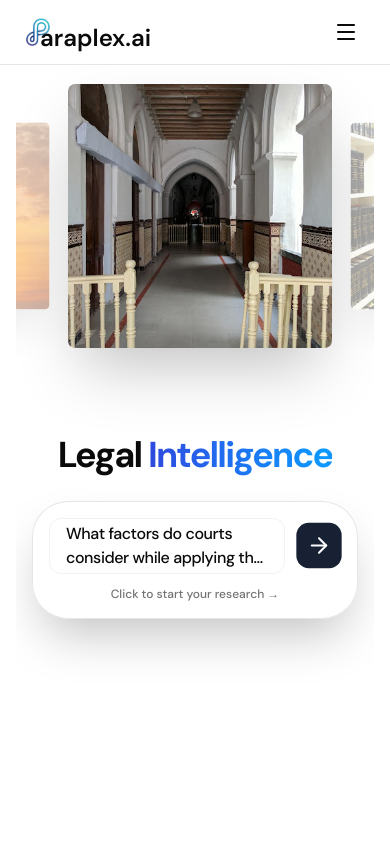
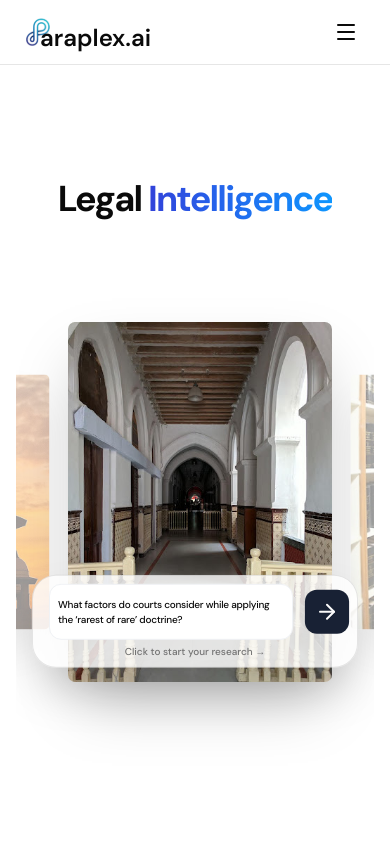
Before and after one commit to thelexbot/lex_html, a Next.js app: page / in a window 390 px wide. Shown: the top 844 px of the page. Built offline with nearby package versions, Linux system fonts and the light colour scheme.

Commit message:
codeUpdated

```diff
--- a/app/globals.css
+++ b/app/globals.css
@@ -104,3 +104,12 @@
 .scrollbar-hide::-webkit-scrollbar {
   display: none;
 }
+
+@keyframes scroll {
+  from {
+    transform: translateX(0);
+  }
+  to {
+    transform: translateX(calc(-50% - 1rem));
+  }
+}
--- a/components/layouts/HeroClient.tsx
+++ b/components/layouts/HeroClient.tsx
@@ -1,4 +1,3 @@
-// components/layouts/HeroClient.tsx
 "use client";
 
 import { useState } from "react";
@@ -45,15 +44,15 @@ export default function HeroClient() {
   };
 
   return (
-    <>
-      <div className="relative w-full h-1/2 md:absolute md:inset-0 z-0 md:h-full">
+    <div className="relative w-full h-screen overflow-hidden">
+      <div className="w-full h-full absolute inset-0 z-0">
         <ImageScroller images={slides} onIndexChange={handleIndexChange} />
       </div>
 
-      <div className="relative z-10 w-full pointer-events-none px-4 md:mt-72 pb-12 md:pb-0">
+      <div className="absolute inset-0 z-10 w-full h-full pointer-events-none px-4 flex flex-col items-center justify-center">
         <FadeUp
           delay={0.1}
-          className="w-full flex justify-center mb-6 md:mb-10 md:-translate-y-40"
+          className="w-full flex justify-center mb-4 md:mb-10 translate-y-[-20vh] md:translate-y-[-13vh]"
         >
           <h1 className="text-4xl md:text-7xl font-bold tracking-tighter text-center leading-tight">
             <span className="text-foreground">Legal</span>{" "}
@@ -76,12 +75,15 @@ export default function HeroClient() {
           </h1>
         </FadeUp>
 
-        <FadeUp delay={0.2} className="w-full flex justify-center">
+        <FadeUp
+          delay={0.2}
+          className="w-full flex justify-center translate-y-[20vh] md:translate-y-[12vh]"
+        >
           <div className="pointer-events-auto w-full max-w-4xl">
             <PromptCard text={currentText} />
           </div>
         </FadeUp>
       </div>
-    </>
+    </div>
   );
 }
--- a/components/layouts/Reviews.tsx
+++ b/components/layouts/Reviews.tsx
@@ -92,11 +92,11 @@ const Reviews = () => {
       <div className="absolute bottom-1/4 right-1/4 w-96 h-96 bg-blue-600/10 rounded-full blur-[120px] pointer-events-none opacity-50" />
 
       <div className="container relative mx-auto px-4 md:px-6 z-20">
-        <div className="text-center mb-16 space-y-4">
-          <h2 className="text-4xl md:text-5xl font-bold tracking-tight text-foreground">
+        <div className="text-center mb-6 md:mb-16 space-y-4">
+          <h2 className="text-3xl md:text-5xl font-bold tracking-tight text-foreground">
             What People Are Saying
           </h2>
-          <p className="mx-auto max-w-2xl text-lg text-muted-foreground">
+          <p className="mx-auto max-w-2xl text-md md:text-lg text-muted-foreground">
             Trusted by legal professionals across India for its accuracy and
             efficiency.
           </p>
@@ -107,11 +107,13 @@ const Reviews = () => {
           <div className="absolute right-0 top-0 bottom-0 w-32 bg-linear-to-l from-background to-transparent z-30 pointer-events-none" />
 
           <div
-            className="flex gap-8 py-4"
+            className="flex gap-8 py-4 [--scroll-duration:20s] md:[--scroll-duration:30s]"
             role="list"
             onMouseEnter={handleMouseEnter}
             onMouseLeave={handleMouseLeave}
-            style={{ animation: "scroll 30s linear infinite" }}
+            style={{
+              animation: "scroll var(--scroll-duration) linear infinite",
+            }}
           >
             {duplicatedReviews.map((review, index) => (
               <div
@@ -119,16 +121,16 @@ const Reviews = () => {
                 key={`${review.id}-${index}`}
                 className="
                   shrink-0
-                  w-85 md:w-90
-                  flex flex-col justify-between
-                  min-h-[450px]
-                  p-8 md:p-10
+                  w-75 md:w-90
+                  flex flex-col justify-between min-h-52
+                  md:min-h-[450px]
+                  p-6 md:p-10
                   rounded-[1.2rem]
     transition-all duration-500
     group
     relative
               bg-[rgba(255,255,255,0.18)]
-backdrop-blur-2xl
+md:backdrop-blur-2xl
 backdrop-saturate-110
 
 border border-white/20
--- a/components/sections/FeatureSection.tsx
+++ b/components/sections/FeatureSection.tsx
@@ -26,7 +26,7 @@ export default function FeatureSection({
 }: FeatureSectionProps) {
   return (
     <section
-      className="relative w-full py-12 sm:py-16 lg:py-20 xl:py-24"
+      className="relative w-full py-12 lg:py-20 xl:py-24"
       aria-labelledby={title.replace(/\s+/g, "-").toLowerCase()}
     >
       <div className="mx-auto max-w-7xl px-6 lg:px-8">
--- a/components/sections/ImageScroller.tsx
+++ b/components/sections/ImageScroller.tsx
@@ -71,8 +71,8 @@ export default function ImageScroller({
   };
 
   return (
-    <section className="relative w-full overflow-hidden py-4 md:py-16 px-4 bg-background min-h-100 md:min-h-160">
-      <div className="relative h-100 md:h-100 flex items-center overflow-visible mt-0 md:mt-36">
+    <section className="relative w-full h-full overflow-hidden py-4 md:py-16 px-4 bg-background min-h-100 md:min-h-160">
+      <div className="relative h-full md:h-100 flex items-center overflow-visible mt-20 md:mt-36">
         <motion.div
           className="flex gap-6 items-center"
           initial={false}
@@ -106,7 +106,7 @@ export default function ImageScroller({
                   alt={img.alt ?? ""}
                   width={220}
                   height={300}
-                  className="h-55 md:h-75 w-55 rounded-md object-cover shadow-2xl"
+                  className="h-75 md:h-75 w-55 rounded-md object-cover shadow-2xl"
                   draggable={false}
                   priority={idx === activeIndex}
                 />
--- a/components/sections/PromptCard.tsx
+++ b/components/sections/PromptCard.tsx
@@ -36,14 +36,11 @@ export default function PromptCard({ text }: PromptCardProps) {
   }, [text]);
 
   return (
-    <div className="w-full">
-      <div
-        className="bg-background/80 rounded-[2.25rem] p-4 md:p-6 shadow-2xl border border-foreground/10
- w-full"
-      >
+    <div className="w-full h-full">
+      <div className="bg-background/80 rounded-[1.5rem] md:rounded-[2.25rem] p-2 md:p-6 shadow-2xl border border-foreground/10 w-full h-full">
         <div className="flex items-center gap-3">
-          <div className="flex-1 border border-secondary rounded-xl h-14 md:h-16 px-4 md:px-6 flex items-center bg-background overflow-hidden">
-            <span className="text-base md:text-xl font-medium tracking-tight text-foreground line-clamp-2">
+          <div className="flex-1 border border-secondary rounded-xl h-14 md:h-16 px-2 ml-2 md:px-6 flex items-center bg-background overflow-hidden">
+            <span className="text-[10px] md:text-xl font-medium tracking-tight text-foreground md:whitespace-normal md:line-clamp-2">
               {displayedText}
 
               {!isTypingComplete && (
@@ -126,9 +123,9 @@ export default function PromptCard({ text }: PromptCardProps) {
             y: hasEverCompleted ? 0 : 8,
           }}
           transition={{ duration: 0.4, ease: "easeOut" }}
-          className="text-center mt-3"
+          className="text-center mt-1 md:mt-3"
         >
-          <p className="text-xs md:text-sm font-medium text-muted-foreground">
+          <p className="text-[10px] md:text-sm font-medium text-muted-foreground">
             Click to start your research →
           </p>
         </motion.div>
--- a/components/sections/TabbedComponent.tsx
+++ b/components/sections/TabbedComponent.tsx
@@ -180,9 +180,9 @@ export default function TabbedComponent() {
   }, [activeTab]);
 
   return (
-    <section id="use-cases" className="w-full py-16 md:py-24 bg-background">
+    <section id="use-cases" className="w-full py-8 md:py-24 bg-background">
       <div className="max-w-7xl mx-auto px-4 md:px-6">
-        <div className="text-center mb-12 space-y-4">
+        <div className="text-center mb-6 md:mb-12 space-y-2 md:space-y-4">
           <h2 className="text-3xl font-bold tracking-tighter sm:text-4xl md:text-5xl">
             How Legal Professionals Use Paraplex
           </h2>
@@ -268,22 +268,22 @@ export default function TabbedComponent() {
 
 "
                     >
-                      <div className="grid lg:grid-cols-2 h-full pt-10 lg:pt-0 gap-8 lg:gap-0">
-                        <div className="h-full flex flex-col justify-center space-y-4 px-6 md:px-10 lg:px-14 rounded-l-3xl">
-                          <div className="inline-flex h-16 w-16 bg-foreground items-center justify-center rounded-2xl text-background">
+                      <div className="grid lg:grid-cols-2 h-full pt-6 lg:pt-0 gap-8 lg:gap-0">
+                        <div className="h-full flex flex-col items-center md:items-start justify-center space-y-3 md:space-y-4 px-6 md:px-10 lg:px-14 rounded-l-3xl text-center md:text-left">
+                          <div className="inline-flex h-12 w-12 md:h-16 md:w-16 bg-foreground items-center justify-center rounded-2xl text-background">
                             <tab.icon className="h-7 w-7 md:h-9 md:w-9" />
                           </div>
-                          <h3 className="text-3xl md:text-4xl font-bold text-foreground">
+                          <h3 className="text-2xl md:text-4xl font-bold text-foreground">
                             {tab.title}
                           </h3>
-                          <p className="text-muted-foreground text-lg md:text-xl">
+                          <p className="text-muted-foreground text-md md:text-xl">
                             {tab.description}
                           </p>
                         </div>
 
                         <div
                           className="
-    relative h-70 md:h-80
+    relative h-40 md:h-80
     flex items-center justify-center
     rounded-r-3xl overflow-hidden px-6 md:px-0
   "
@@ -296,10 +296,10 @@ export default function TabbedComponent() {
                               animate="animate"
                               exit="exit"
                               className="
-    flex items-center gap-4 min-w-[120px]
+    flex items-center gap-4 min-w-[80px] md:min-w-[120px]
     border border-foreground/10
     bg-background
-    px-5 py-4 rounded-xl
+    px-3 py-2.5 md:px-5 md:py-4 rounded-xl
     shadow-md
   "
                             >
```
